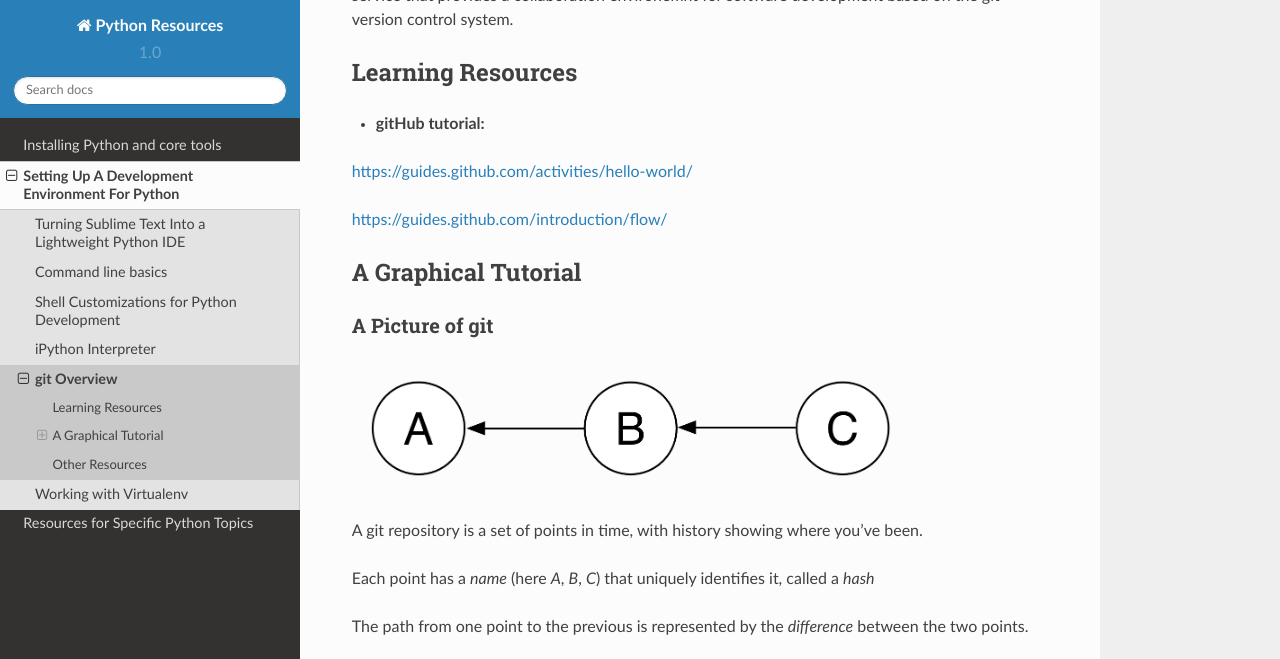
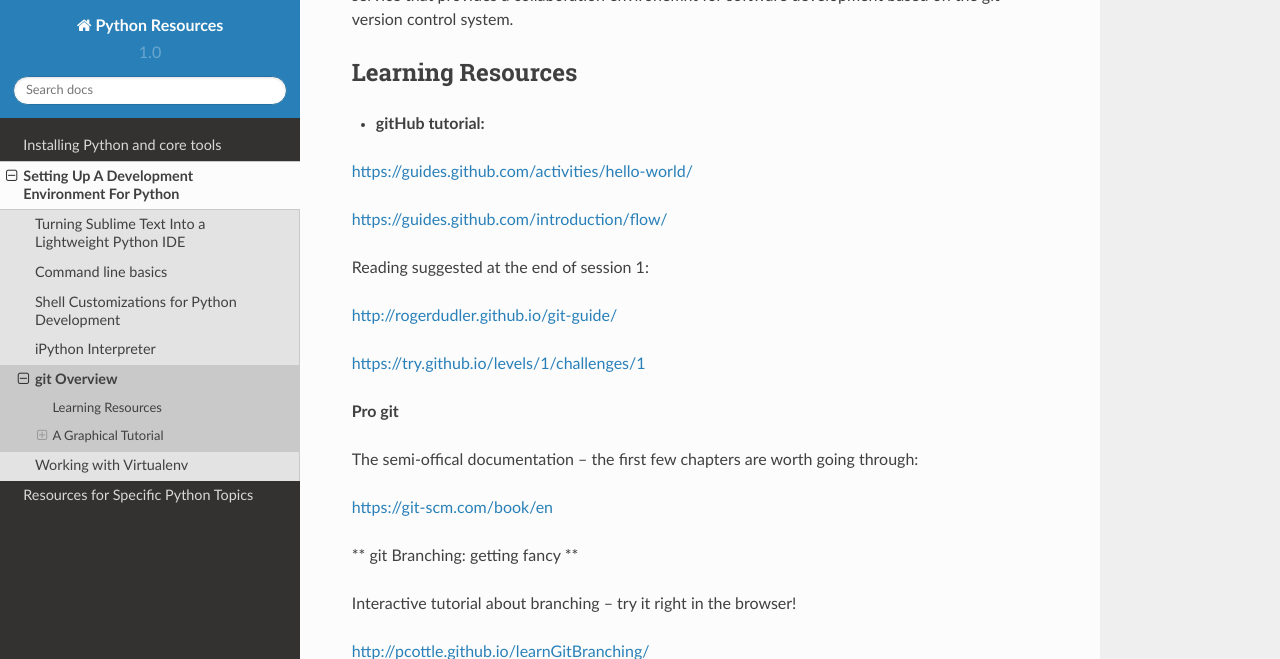
Before and after one commit to UWPCE-PythonCert/PythonResources, a Sphinx documentation site: the page built from sphinx_sources/source/DevEnvironment/git_overview.rst, in a window 1280 px wide and 900 px high, scrolled down 296 px, cut to the strip 0-659 px from the top of the window. Built offline with Sphinx 7.4.7 and the Read the Docs theme 2.0.0, drawn with Linux system fonts in a browser that asks for light colours; some of the changed text lies outside the part shown.

Commit message:
made changes to git resource

```diff
--- a/sphinx_sources/source/DevEnvironment/git_overview.rst
+++ b/sphinx_sources/source/DevEnvironment/git_overview.rst
@@ -17,6 +17,23 @@ https://guides.github.com/activities/hello-world/
 
 https://guides.github.com/introduction/flow/
 
+Reading suggested at the end of session 1:
+
+http://rogerdudler.github.io/git-guide/
+
+https://try.github.io/levels/1/challenges/1
+
+**Pro git**
+
+The semi-offical documentation -- the first few chapters are worth going through:
+
+https://git-scm.com/book/en
+
+** git Branching: getting fancy **
+
+Interactive tutorial about branching -- try it right in the browser!
+
+http://pcottle.github.io/learnGitBranching/
 
 
 A Graphical Tutorial
@@ -219,22 +236,3 @@ code in any language and will cause errors.
 
 Once a conflict is resolved, you can ``git add`` the file back and then commit
 the merge.
-
-Other Resources
-===============
-
-.. rst-class:: left
-    Here are few good places to look for more info about using git:
-
-
-    **Pro git**
-
-    The semi-offical documentation -- the first few chapters are worth going through:
-
-    https://git-scm.com/book/en
-
-    ** git Branching**
-
-    Interactive tutorial about branching -- try it right in the browser!
-
-    http://pcottle.github.io/learnGitBranching/
```
